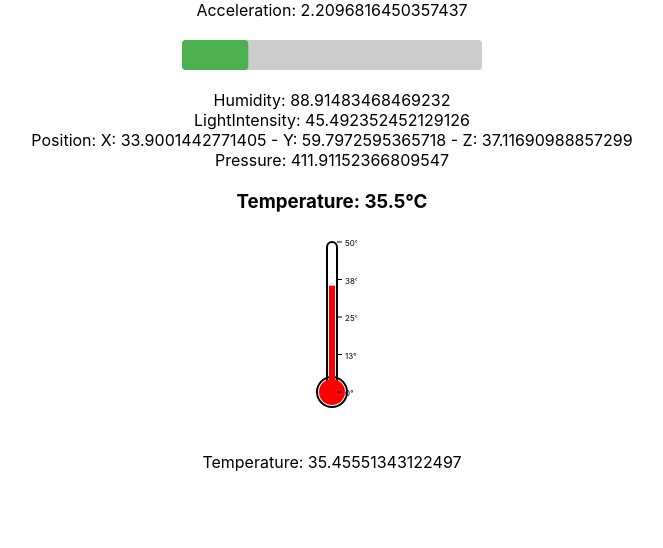
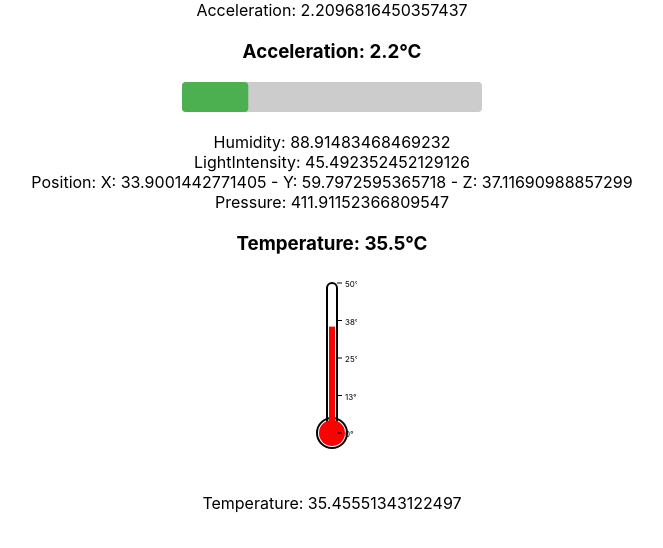
Before and after one commit to vitormcruz/SensorReact, a React (Create React App) app: page / in a window 1280 px wide. Shown: the top 548 px of the page, without its empty margins (308-971 px from the left). Built offline with nearby package versions, Linux system fonts and the light colour scheme.

Commit message:
Adjusting css

```diff
--- a/src/components/accelerometer/Accelerometer.css
+++ b/src/components/accelerometer/Accelerometer.css
@@ -1,5 +1,9 @@
 .accelerometer-container {
   margin: 20px 0;
+  text-align: center;
+}
+
+.accelerometer-svg-container {
   display: flex;
   justify-content: center;
 }
--- a/src/components/accelerometer/Accelerometer.js
+++ b/src/components/accelerometer/Accelerometer.js
@@ -14,6 +14,8 @@ const Accelerometer = ({ acceleration, minAccel, maxAccel }) => {
 
   return (
     <div className="accelerometer-container">
+      <h3>Acceleration: {acceleration.toFixed(1)}°C</h3>
+      <div className="accelerometer-svg-container">
         <svg width={width} height={height}>
           {/* Background bar (gray) */}
           <rect
@@ -38,6 +40,7 @@ const Accelerometer = ({ acceleration, minAccel, maxAccel }) => {
           />
         </svg>
       </div>
+    </div>
   );
 };
 
```
Lines whose indentation alone changed are shown as unchanged.
